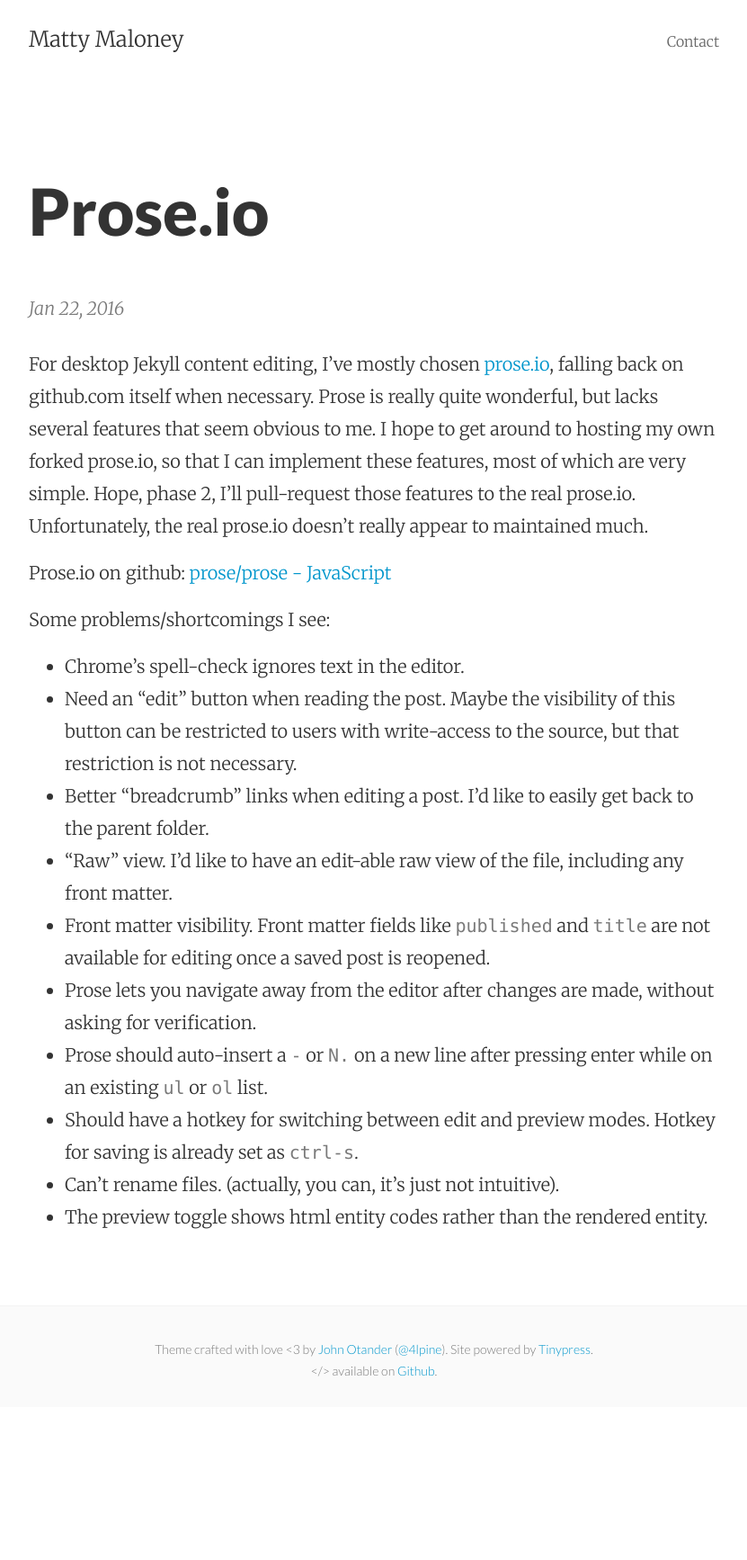
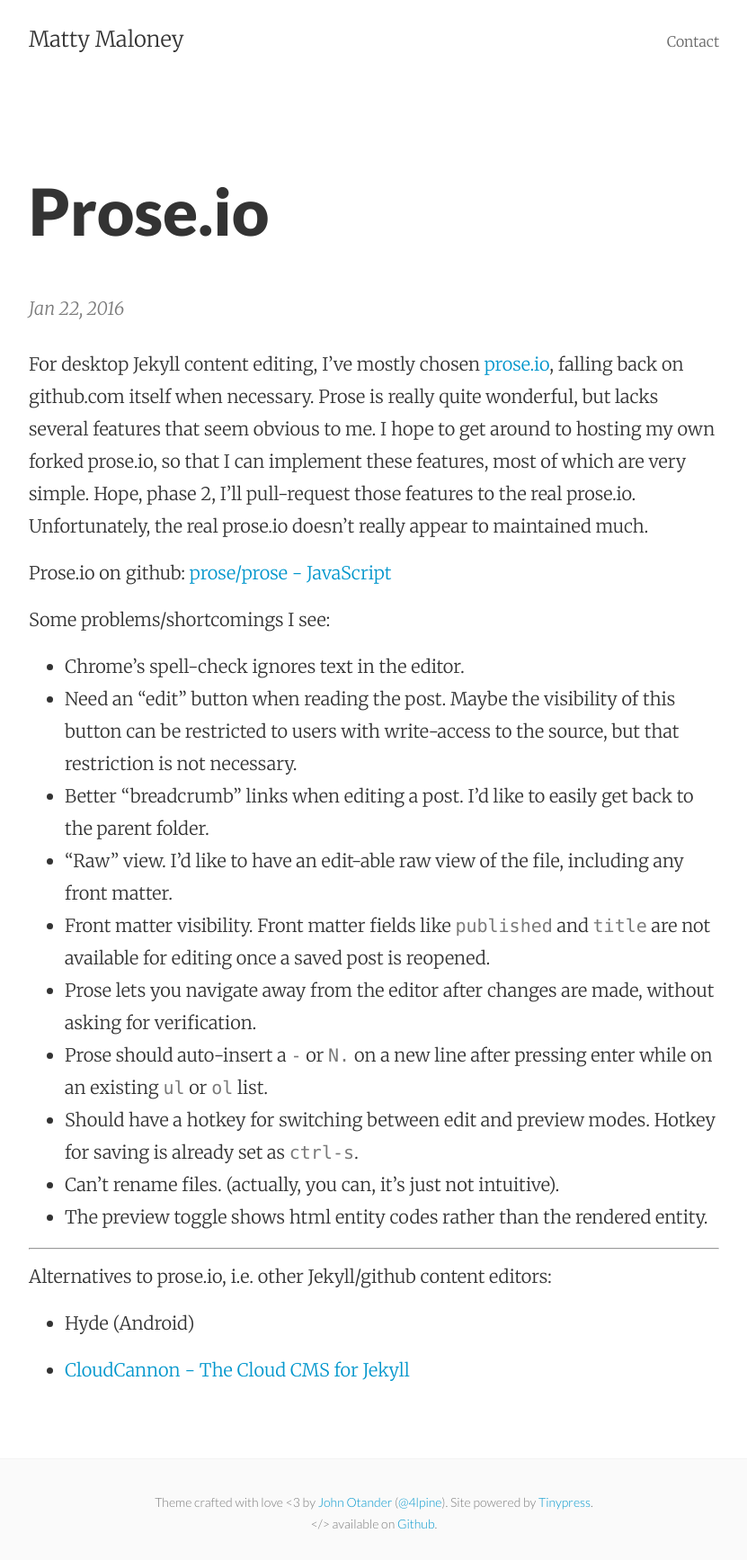
Before and after one commit to mattymaloney/mattymaloney.github.io, a Jekyll site: the page built from _posts/2016-01-22-prose-io.md, in a window 1280 px wide. Shown: the whole page at 90% size, without its empty margins (224-1055 px from the left). Built offline with Jekyll 4.4.1, drawn with Linux system fonts in a browser that asks for light colours; before the commit the page ends 1564 px from its top, so only the background shows below that.

Commit message:
Updated 2016-01-22-prose-io.md

```diff
--- a/_posts/2016-01-22-prose-io.md
+++ b/_posts/2016-01-22-prose-io.md
@@ -25,3 +25,11 @@
 - Should have a hotkey for switching between edit and preview modes. Hotkey for saving is already set as `ctrl-s`.
 - Can't rename files. (actually, you can, it's just not intuitive).
 - The preview toggle shows html entity codes rather than the rendered entity.
+
+---
+
+Alternatives to prose.io, i.e. other Jekyll/github content editors:
+
+* Hyde (Android)
+
+* [CloudCannon - The Cloud CMS for Jekyll](http://cloudcannon.com/)
```
